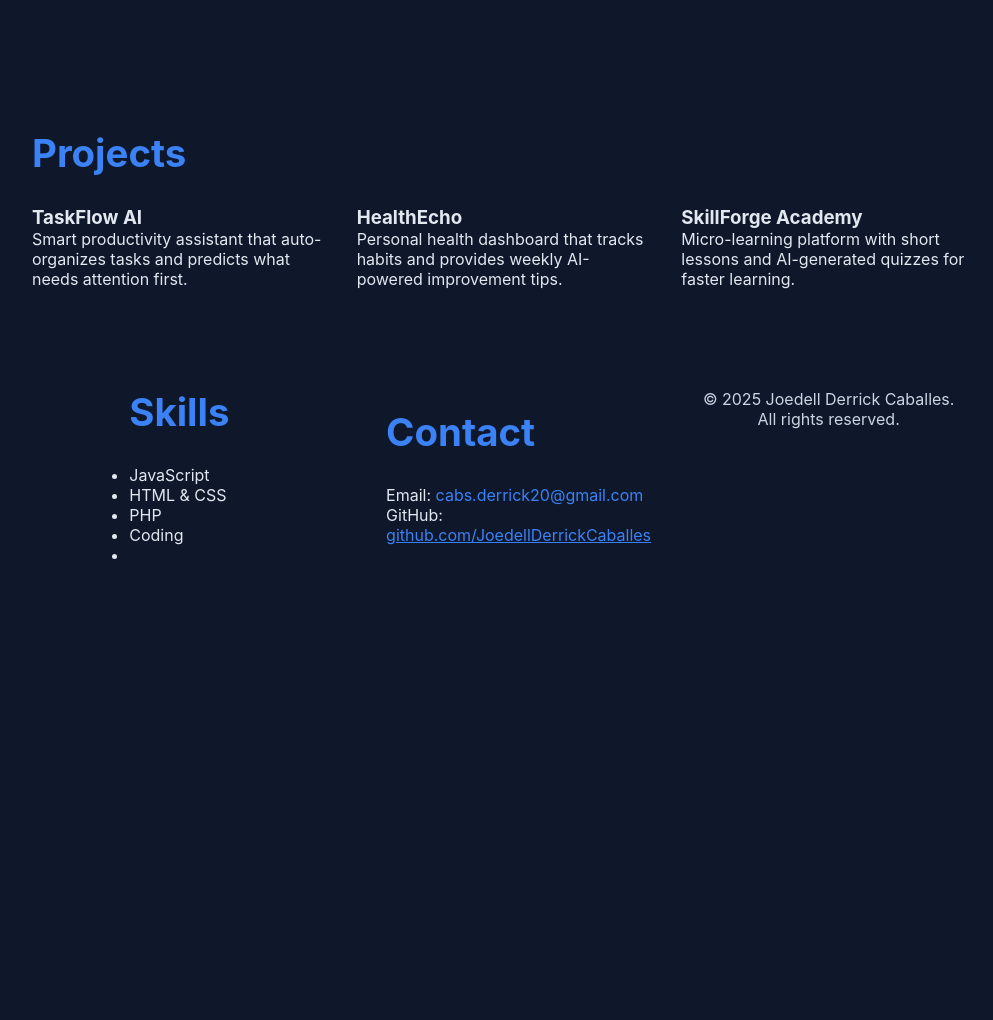
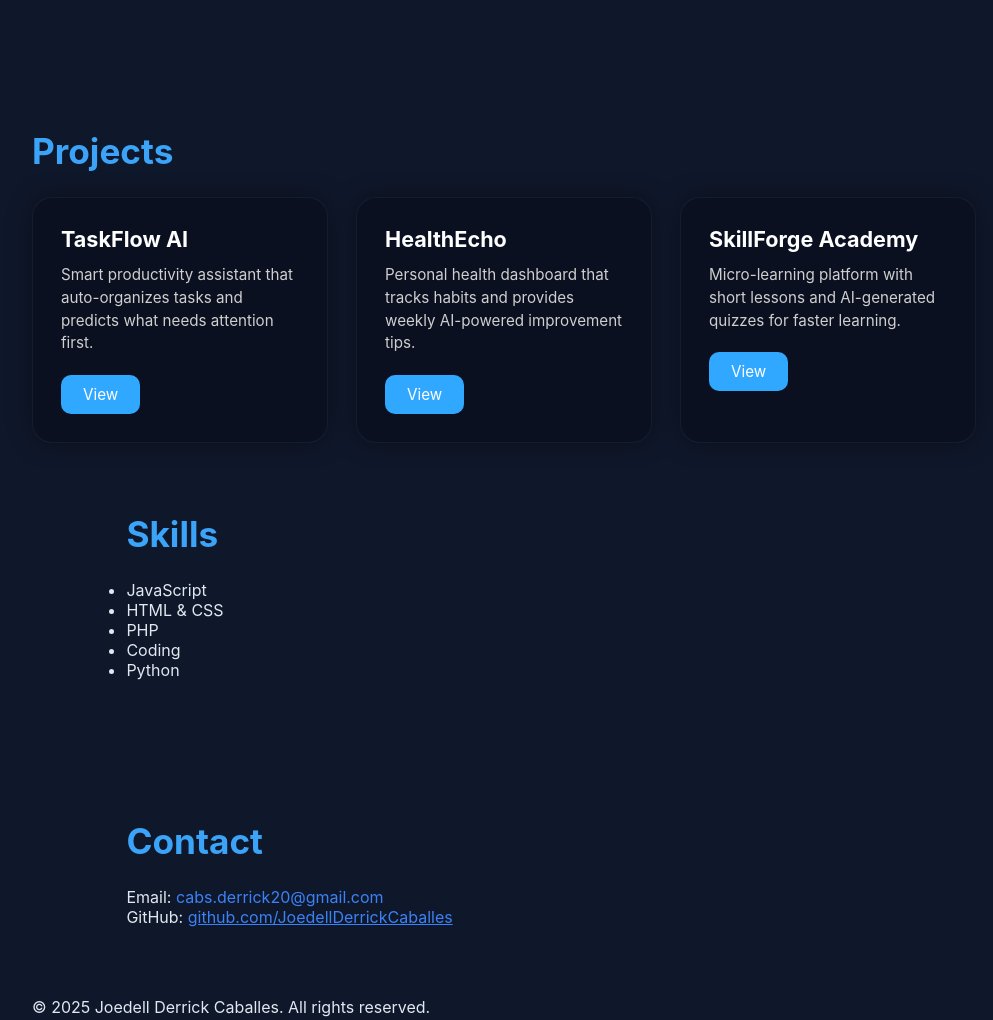
Before and after one commit to JoedellDerrickCaballes/Portfolio, a plain HTML site: page index.html in a window 1280 px wide. Shown: the part 640-1660 px from the top of the page, without its empty margins (136-1129 px from the left). Before the commit the page ends 1345 px from the top, so only its background shows below. Drawn offline with Linux system fonts and the light colour scheme; a script that the page names is missing.

Commit message:
Add files via upload

```diff
--- a/index.html
+++ b/index.html
@@ -106,39 +106,66 @@
       margin-bottom: 30px;
     }
 
-    /* Cards */
+    /* PROJECT SECTION TITLE */
+#projects h2 {
+    font-size: 2.2rem;
+    color: #3BA4F9;
+    margin-bottom: 25px;
+}
+
+/* GRID LAYOUT */
 .projects-grid {
     display: grid;
     grid-template-columns: repeat(auto-fit, minmax(280px, 1fr));
-      gap: 30px;
+    gap: 28px;
 }
 
-    .card {
-      background: var(--card);
-      padding: 25px;
-      border-radius: 16px;
-      box-shadow: 0 0 15px rgba(0,0,0,0.4);
-      transition: 0.35s;
+/* PROJECT CARD */
+.project-card {
+    background: rgba(10, 15, 30, 0.8);
+    padding: 28px;
+    border-radius: 20px;
+    box-shadow: 0 0 25px rgba(0,0,0,0.35);
     border: 1px solid rgba(255,255,255,0.05);
+    transition: 0.3s ease;
 }
 
-    .card:hover {
-      transform: translateY(-8px);
-      background: #243447;
-      box-shadow: 0 0 20px rgba(59,130,246,0.4);
+/* Hover Glow */
+.project-card:hover {
+    transform: translateY(-6px);
+    box-shadow: 0 0 22px rgba(59, 164, 249, 0.45);
+    border-color: rgba(59, 164, 249, 0.35);
 }
 
-    .card h3 {
-      color: var(--primary);
-      margin-bottom: 10px;
-      font-size: 1.4rem;
+/* TITLE */
+.project-card h3 {
+    color: #ffffff;
+    font-size: 1.35rem;
+    margin-bottom: 12px;
 }
 
-    footer {
-      text-align: center;
-      padding: 20px;
-      margin-top: 50px;
-      color: var(--text-light);
+/* DESCRIPTION */
+.project-card p {
+    color: #cfcfcf;
+    font-size: 0.95rem;
+    margin-bottom: 20px;
+    line-height: 1.5;
+}
+
+/* BUTTON */
+.project-btn {
+    display: inline-block;
+    background: #31a8ff;
+    color: #fff;
+    padding: 10px 22px;
+    border-radius: 10px;
+    text-decoration: none;
+    font-size: 0.95rem;
+    transition: background 0.2s ease;
+}
+
+.project-btn:hover {
+    background: #1693f3;
 }
   </style>
 </head>
@@ -168,19 +195,25 @@
   <h2>Projects</h2>
 
 <div class="projects-grid">
+
     <div class="project-card">
         <h3>TaskFlow AI</h3>
         <p>Smart productivity assistant that auto-organizes tasks and predicts what needs attention first.</p>
+        <a href="#" class="project-btn">View</a>
     </div>
 
     <div class="project-card">
         <h3>HealthEcho</h3>
         <p>Personal health dashboard that tracks habits and provides weekly AI-powered improvement tips.</p>
+        <a href="#" class="project-btn">View</a>
     </div>
 
     <div class="project-card">
         <h3>SkillForge Academy</h3>
         <p>Micro-learning platform with short lessons and AI-generated quizzes for faster learning.</p>
+        <a href="#" class="project-btn">View</a>
+    </div>
+
 </div>
 
 <section id="skills">
@@ -190,7 +223,7 @@
     <li>HTML & CSS</li>
     <li>PHP</li>
     <li>Coding</li>
-    <li></li>
+    <li>Python</li>
   </ul>
 </section>
 
```
Lines whose indentation alone changed are shown as unchanged.
